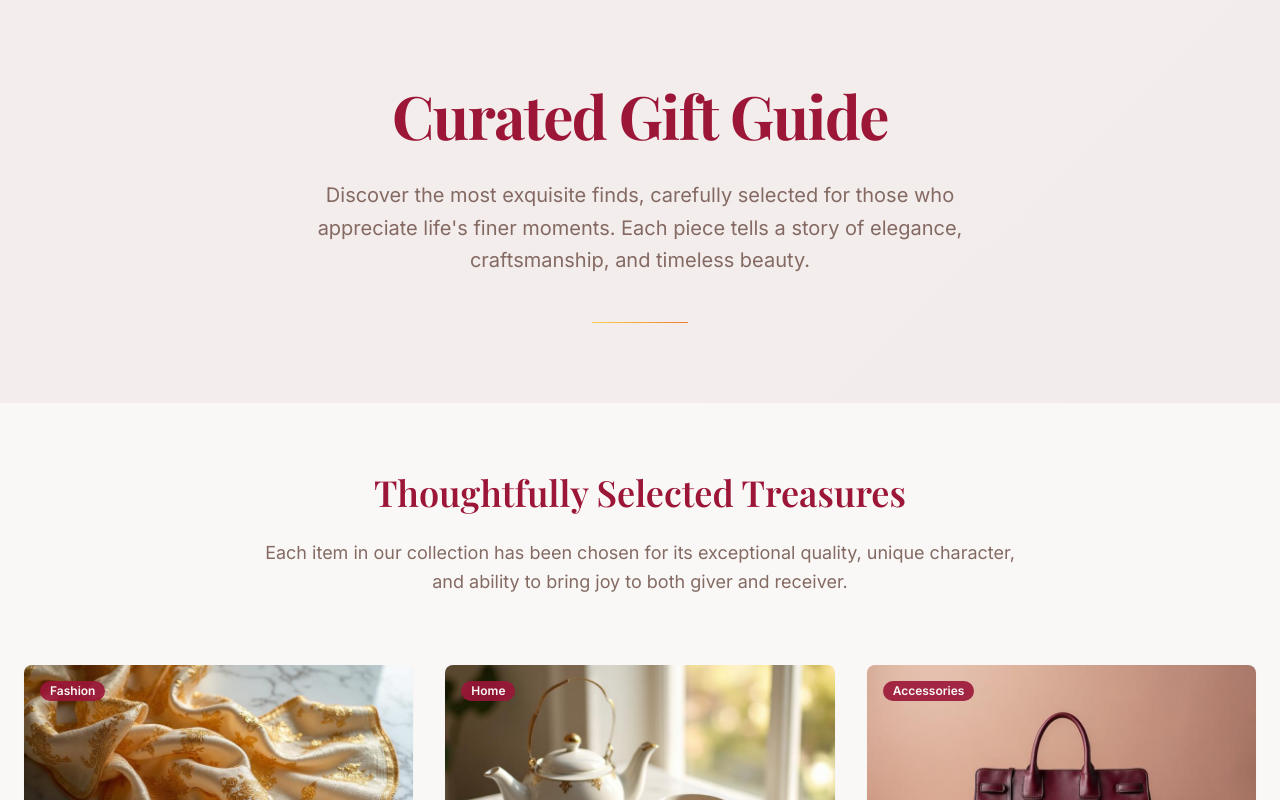
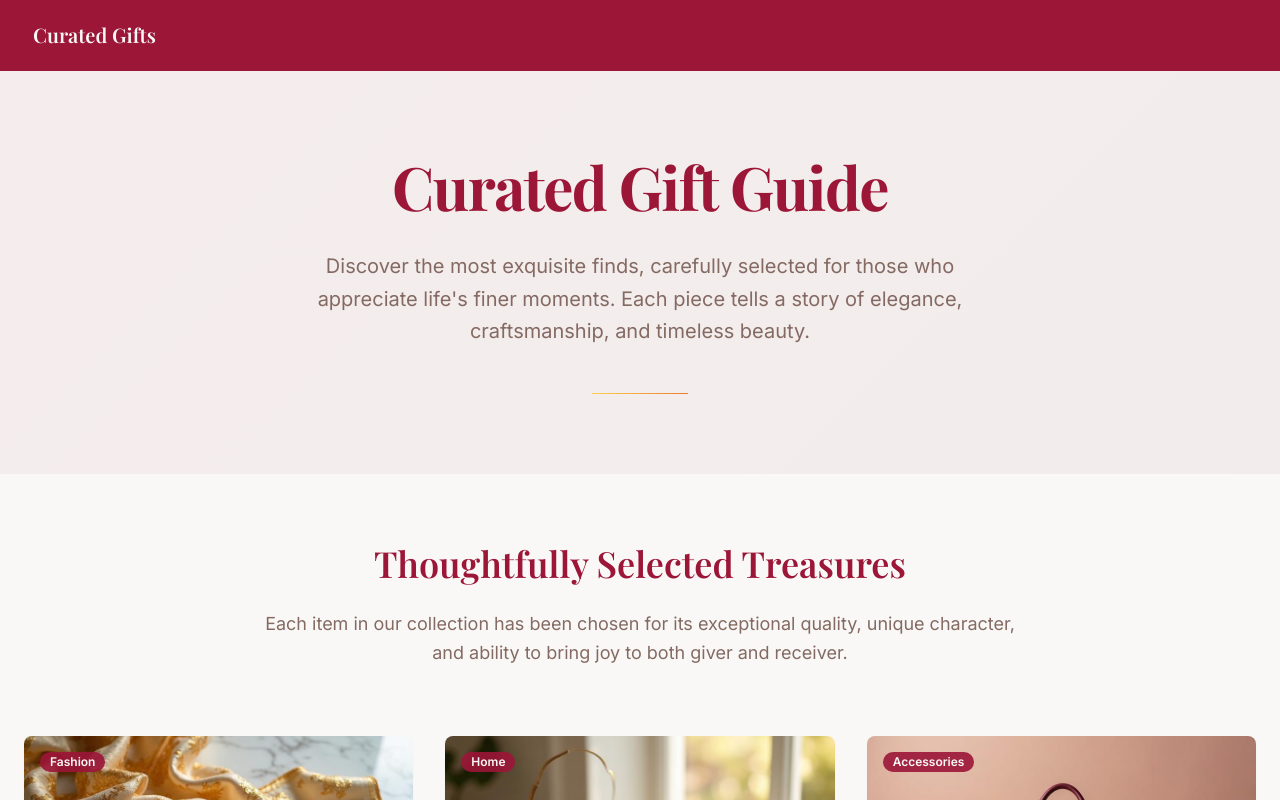
Before and after one commit to grizzleswens/gift-guru-builder, a React (Vite) app: page / in a window 1280 px wide. Shown: the top 800 px of the page. Built offline with nearby package versions, Linux system fonts and the light colour scheme; the HTML template or start-up script is replaced by a standard one.

Commit message:
Add sticky header

```diff
--- /dev/null
+++ b/src/components/Header.tsx
@@ -0,0 +1,17 @@
+import EditableText from './EditableText';
+
+const Header = () => {
+  return (
+    <header className="sticky top-0 z-50 w-full bg-luxury border-b border-luxury/20 backdrop-blur-sm">
+      <div className="max-w-7xl mx-auto px-6 py-4">
+        <EditableText
+          initialText="Curated Gifts"
+          className="text-luxury-foreground text-xl font-serif font-semibold"
+          placeholder="Enter website title..."
+        />
+      </div>
+    </header>
+  );
+};
+
+export default Header;
--- a/src/pages/Index.tsx
+++ b/src/pages/Index.tsx
@@ -1,4 +1,5 @@
 import { useState } from 'react';
+import Header from '@/components/Header';
 import HeroSection from '@/components/ui/hero-section';
 import GiftItem from '@/components/GiftItem';
 import EditableText from '@/components/EditableText';
@@ -65,6 +66,7 @@ const Index = () => {
 
   return (
     <div className="min-h-screen bg-background">
+      <Header />
       <HeroSection />
 
       <main className="max-w-7xl mx-auto px-6 py-16">
```
